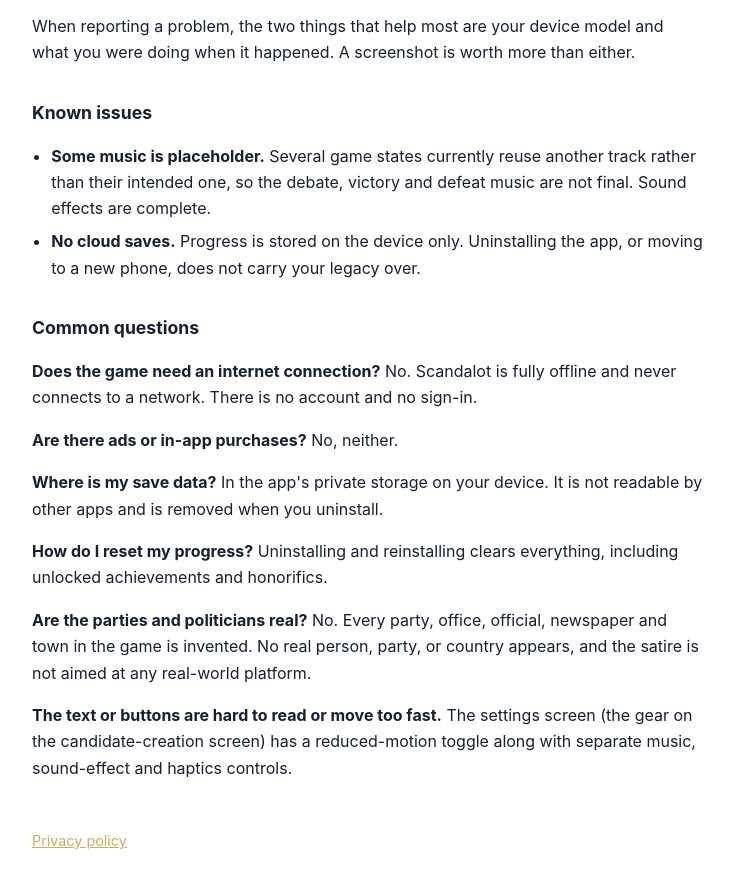
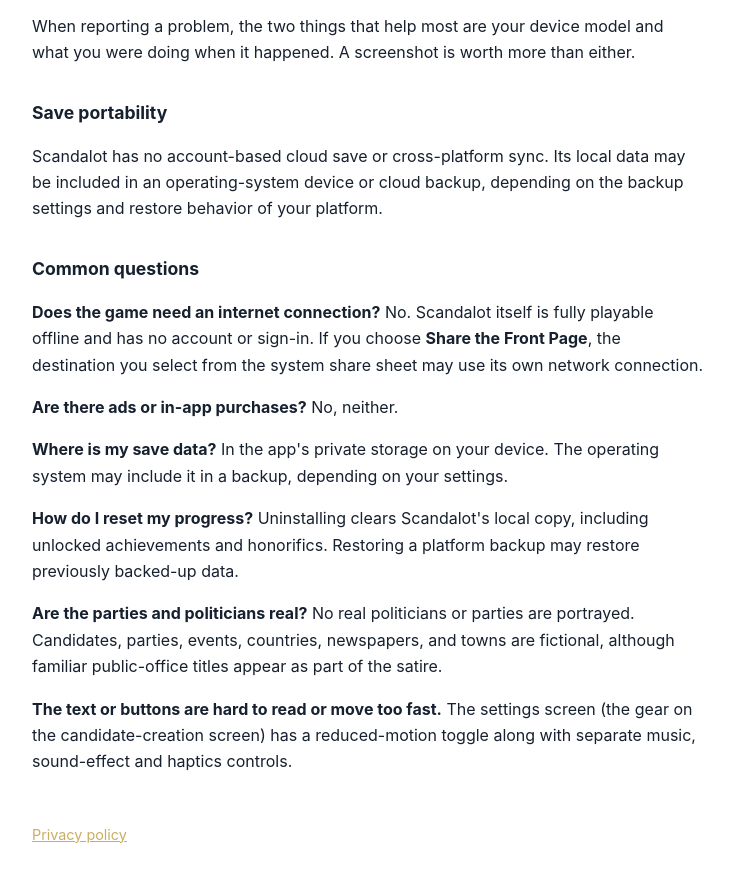
Before and after one commit to CJud25/scandalot-privacy, a plain HTML site: page support.html in a window 1280 px wide. Shown: the part 386-1274 px from the top of the page, without its empty margins (272-1005 px from the left). Drawn offline with Linux system fonts and the light colour scheme.

Commit message:
Update privacy and support disclosures

```diff
--- a/support.html
+++ b/support.html
@@ -21,7 +21,7 @@
 </head>
 <body>
   <h1>Support — Scandalot</h1>
-  <p><em>Last updated: 2026-08-28</em></p>
+  <p><em>Last updated: 2026-08-30</em></p>
 
   <p>Scandalot is a political-satire roguelite: you create a candidate, run for city
   council, and try to climb to the presidency without the scandals catching you first.
@@ -34,30 +34,29 @@
   <p>When reporting a problem, the two things that help most are your device model and
   what you were doing when it happened. A screenshot is worth more than either.</p>
 
-  <h2>Known issues</h2>
-  <ul>
-    <li><strong>Some music is placeholder.</strong> Several game states currently reuse
-      another track rather than their intended one, so the debate, victory and defeat
-      music are not final. Sound effects are complete.</li>
-    <li><strong>No cloud saves.</strong> Progress is stored on the device only. Uninstalling
-      the app, or moving to a new phone, does not carry your legacy over.</li>
-  </ul>
+  <h2>Save portability</h2>
+  <p>Scandalot has no account-based cloud save or cross-platform sync. Its local data may
+  be included in an operating-system device or cloud backup, depending on the backup
+  settings and restore behavior of your platform.</p>
 
   <h2>Common questions</h2>
-  <p><strong>Does the game need an internet connection?</strong> No. Scandalot is fully
-  offline and never connects to a network. There is no account and no sign-in.</p>
+  <p><strong>Does the game need an internet connection?</strong> No. Scandalot itself is
+  fully playable offline and has no account or sign-in. If you choose <strong>Share the
+  Front Page</strong>, the destination you select from the system share sheet may use its
+  own network connection.</p>
 
   <p><strong>Are there ads or in-app purchases?</strong> No, neither.</p>
 
   <p><strong>Where is my save data?</strong> In the app's private storage on your device.
-  It is not readable by other apps and is removed when you uninstall.</p>
+  The operating system may include it in a backup, depending on your settings.</p>
 
-  <p><strong>How do I reset my progress?</strong> Uninstalling and reinstalling clears
-  everything, including unlocked achievements and honorifics.</p>
+  <p><strong>How do I reset my progress?</strong> Uninstalling clears Scandalot's local
+  copy, including unlocked achievements and honorifics. Restoring a platform backup may
+  restore previously backed-up data.</p>
 
-  <p><strong>Are the parties and politicians real?</strong> No. Every party, office,
-  official, newspaper and town in the game is invented. No real person, party, or country
-  appears, and the satire is not aimed at any real-world platform.</p>
+  <p><strong>Are the parties and politicians real?</strong> No real politicians or parties
+  are portrayed. Candidates, parties, events, countries, newspapers, and towns are
+  fictional, although familiar public-office titles appear as part of the satire.</p>
 
   <p><strong>The text or buttons are hard to read or move too fast.</strong> The settings
   screen (the gear on the candidate-creation screen) has a reduced-motion toggle along with
```
Also changed, not shown: index.html (+8 -7 lines).
